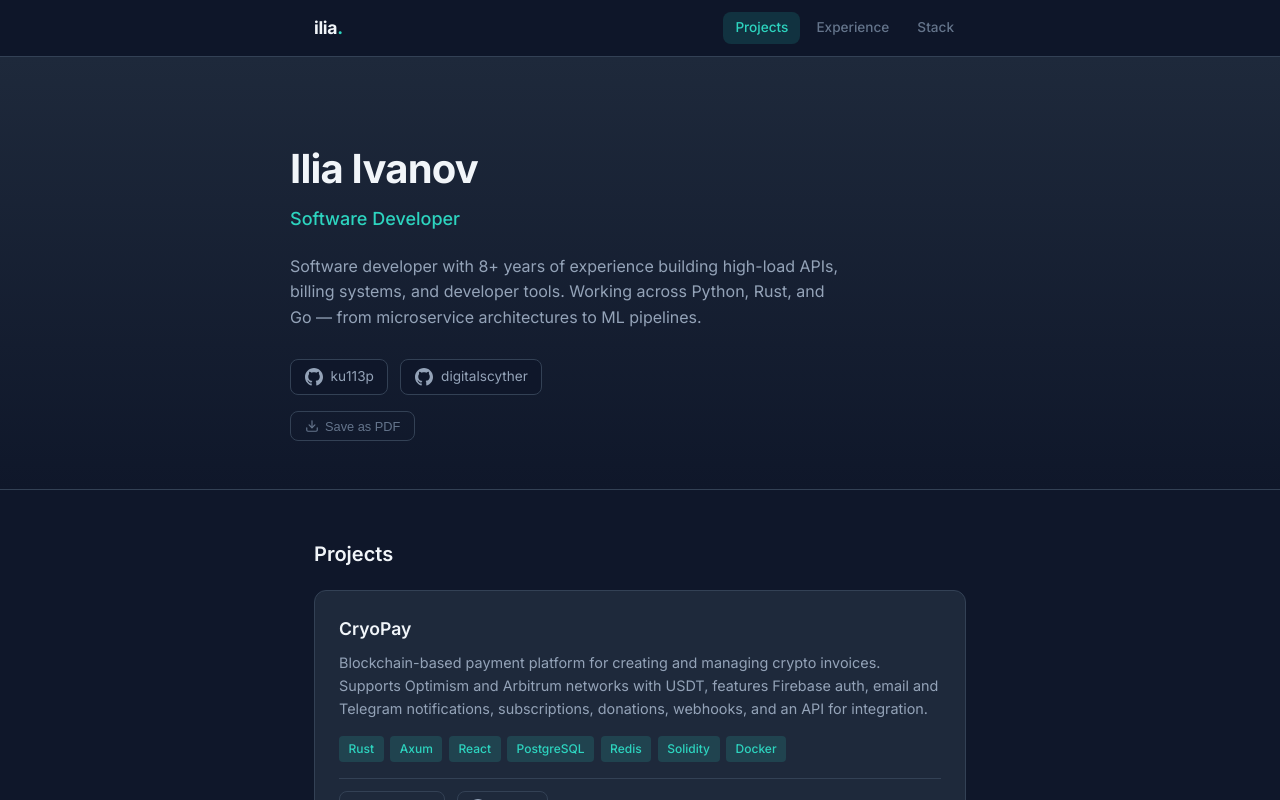
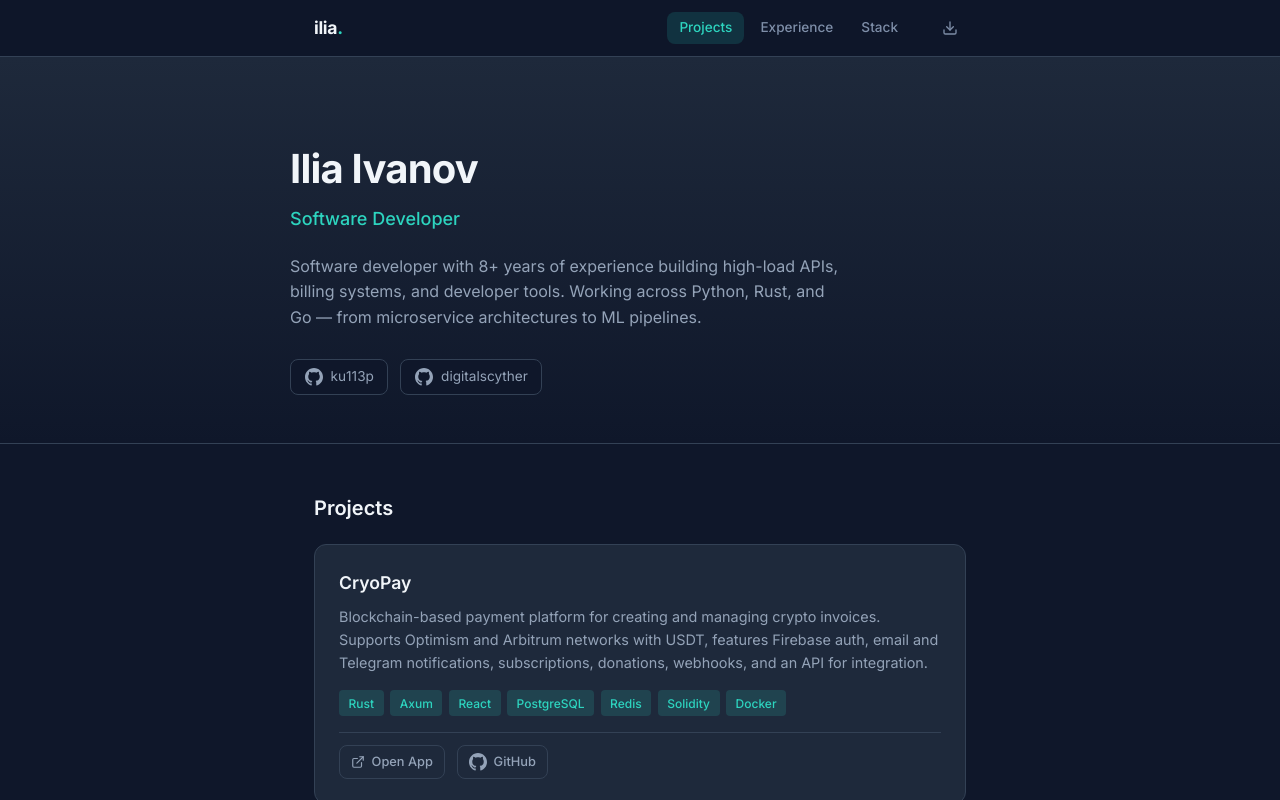
Before and after one commit to ku113p/infra, a React (Vite) app in the folder compose/landing/app/: page / in a window 1280 px wide. Shown: the top 800 px of the page. Built offline with nearby package versions, Linux system fonts and the light colour scheme.

Commit message:
feat: move PDF button to nav/footer, improve contrast and accessibility
Relocate PDF export from hero to nav bar and new footer. Improve muted
text contrast for WCAG compliance. Hoist currentYear to module const
and add aria-label to nav PDF button for screen readers.

```diff
--- a/compose/landing/app/src/App.css
+++ b/compose/landing/app/src/App.css
@@ -13,7 +13,7 @@
   --bg-card-hover: #263548;
   --text-primary: #f1f5f9;
   --text-secondary: #94a3b8;
-  --text-muted: #64748b;
+  --text-muted: #7e8ea8;
   --accent: #2dd4bf;
   --accent-dim: rgba(45, 212, 191, 0.15);
   --border: #334155;
@@ -69,7 +69,7 @@ body {
   height: 56px;
   display: flex;
   align-items: center;
-  justify-content: space-between;
+  gap: 1rem;
 }
 
 .nav-brand {
@@ -87,6 +87,29 @@ body {
 .nav-links {
   display: flex;
   gap: 0.25rem;
+  margin-left: auto;
+}
+
+.nav-pdf {
+  display: flex;
+  align-items: center;
+  justify-content: center;
+  width: 32px;
+  height: 32px;
+  background: none;
+  border: 1px solid transparent;
+  border-radius: var(--radius);
+  color: var(--text-muted);
+  cursor: pointer;
+  transition: color 0.15s, border-color 0.15s, background 0.15s;
+  flex-shrink: 0;
+  margin-left: 0.5rem;
+}
+
+.nav-pdf:hover {
+  color: var(--accent);
+  border-color: var(--accent);
+  background: var(--accent-dim);
 }
 
 .nav-link {
@@ -166,30 +189,6 @@ body {
 }
 
 .contact-link:hover {
-  color: var(--accent);
-  border-color: var(--accent);
-  background: var(--accent-dim);
-}
-
-/* ── PDF Button ── */
-
-.pdf-button {
-  display: inline-flex;
-  align-items: center;
-  gap: 0.4rem;
-  margin-top: 1rem;
-  padding: 0.4rem 0.85rem;
-  background: none;
-  border: 1px solid var(--border);
-  border-radius: var(--radius);
-  color: var(--text-muted);
-  font-size: 0.8rem;
-  font-weight: 500;
-  cursor: pointer;
-  transition: color 0.15s, border-color 0.15s, background 0.15s;
-}
-
-.pdf-button:hover {
   color: var(--accent);
   border-color: var(--accent);
   background: var(--accent-dim);
@@ -590,6 +589,48 @@ body {
   }
 }
 
+/* ── Footer ── */
+
+.footer {
+  border-top: 1px solid var(--border);
+  margin-top: 2rem;
+}
+
+.footer-inner {
+  max-width: 700px;
+  margin: 0 auto;
+  padding: 1.5rem;
+  display: flex;
+  align-items: center;
+  justify-content: space-between;
+}
+
+.footer-copy {
+  font-size: 0.8rem;
+  color: var(--text-muted);
+}
+
+.footer-pdf {
+  display: inline-flex;
+  align-items: center;
+  gap: 0.4rem;
+  padding: 0.35rem 0.75rem;
+  background: none;
+  border: 1px solid var(--border);
+  border-radius: var(--radius);
+  color: var(--text-muted);
+  font-size: 0.8rem;
+  font-weight: 500;
+  cursor: pointer;
+  transition: color 0.15s, border-color 0.15s, background 0.15s;
+}
+
+.footer-pdf:hover {
+  color: var(--accent);
+  border-color: var(--accent);
+  background: var(--accent-dim);
+}
+
 /* ── Print ── */
 
 @media print {
@@ -608,8 +649,8 @@ body {
     --text-primary: #1e293b;
     --text-secondary: #475569;
     --text-muted: #64748b;
-    --accent: #0d9488;
-    --accent-dim: rgba(13, 148, 136, 0.1);
+    --accent: #0f766e;
+    --accent-dim: rgba(15, 118, 110, 0.1);
     --border: #e2e8f0;
   }
 
@@ -621,7 +662,7 @@ body {
   }
 
   .nav,
-  .pdf-button {
+  .footer {
     display: none !important;
   }
 
@@ -670,9 +711,7 @@ body {
   }
 
   .tech-badge {
-    background: rgba(13, 148, 136, 0.1);
-    color: #0d9488;
-    border: 1px solid rgba(13, 148, 136, 0.2);
+    border: 1px solid rgba(15, 118, 110, 0.2);
   }
 
   .contact-link span {
@@ -687,6 +726,10 @@ body {
     content: " (" attr(href) ")";
     font-size: 0.7rem;
     color: #64748b;
+  }
+
+  .contact-link[href^="mailto:"]::after {
+    content: none;
   }
 
   .sub-project-name-link::after {
--- a/compose/landing/app/src/App.jsx
+++ b/compose/landing/app/src/App.jsx
@@ -14,6 +14,7 @@ const telegram = env.VITE_TELEGRAM || "";
 const linkedin = env.VITE_LINKEDIN || "";
 
 const githubProfiles = ["ku113p", "digitalscyther"];
+const currentYear = new Date().getFullYear();
 
 const techStack = {
   Languages: ["Python", "Go", "Rust", "JavaScript"],
@@ -155,6 +156,17 @@ function ChevronIcon({ open }) {
   );
 }
 
+function DownloadIcon() {
+  return (
+    <svg width="16" height="16" viewBox="0 0 24 24" fill="none" stroke="currentColor"
+      strokeWidth="2" strokeLinecap="round" strokeLinejoin="round">
+      <path d="M21 15v4a2 2 0 0 1-2 2H5a2 2 0 0 1-2-2v-4" />
+      <polyline points="7 10 12 15 17 10" />
+      <line x1="12" y1="15" x2="12" y2="3" />
+    </svg>
+  );
+}
+
 function LinkIcon({ icon }) {
   if (icon === "github") return <GitHubIcon />;
   if (icon === "telegram") return <TelegramIcon />;
@@ -183,6 +195,9 @@ function Nav() {
             </a>
           ))}
         </div>
+        <button className="nav-pdf" onClick={() => window.print()} type="button" title="Save as PDF" aria-label="Save as PDF">
+          <DownloadIcon />
+        </button>
       </div>
     </nav>
   );
@@ -332,6 +347,22 @@ function TechStackSection() {
   );
 }
 
+/* ── Footer ── */
+
+function Footer() {
+  return (
+    <footer className="footer">
+      <div className="footer-inner">
+        <span className="footer-copy">&copy; {currentYear} {name}</span>
+        <button className="footer-pdf" onClick={() => window.print()} type="button">
+          <DownloadIcon />
+          <span>Save as PDF</span>
+        </button>
+      </div>
+    </footer>
+  );
+}
+
 /* ── App ── */
 
 export default function App() {
@@ -345,14 +376,6 @@ export default function App() {
           <p className="hero-title">{title}</p>
           <p className="hero-bio">{bio}</p>
           <ContactLinks />
-          <button className="pdf-button" onClick={() => window.print()} type="button">
-            <svg width="14" height="14" viewBox="0 0 24 24" fill="none" stroke="currentColor" strokeWidth="2" strokeLinecap="round" strokeLinejoin="round">
-              <path d="M21 15v4a2 2 0 0 1-2 2H5a2 2 0 0 1-2-2v-4" />
-              <polyline points="7 10 12 15 17 10" />
-              <line x1="12" y1="15" x2="12" y2="3" />
-            </svg>
-            Save as PDF
-          </button>
         </div>
       </header>
 
@@ -377,6 +400,8 @@ export default function App() {
 
         <TechStackSection />
       </main>
+
+      <Footer />
     </div>
   );
 }
```
